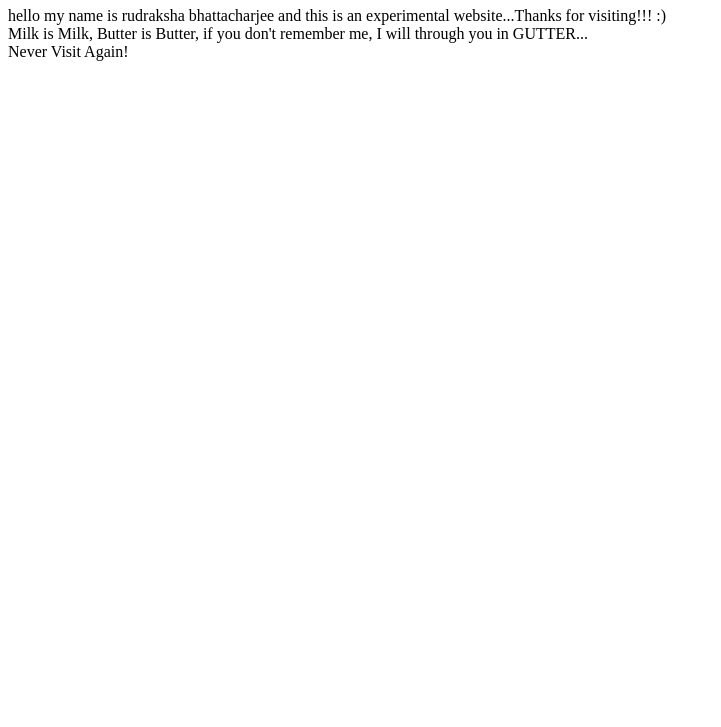
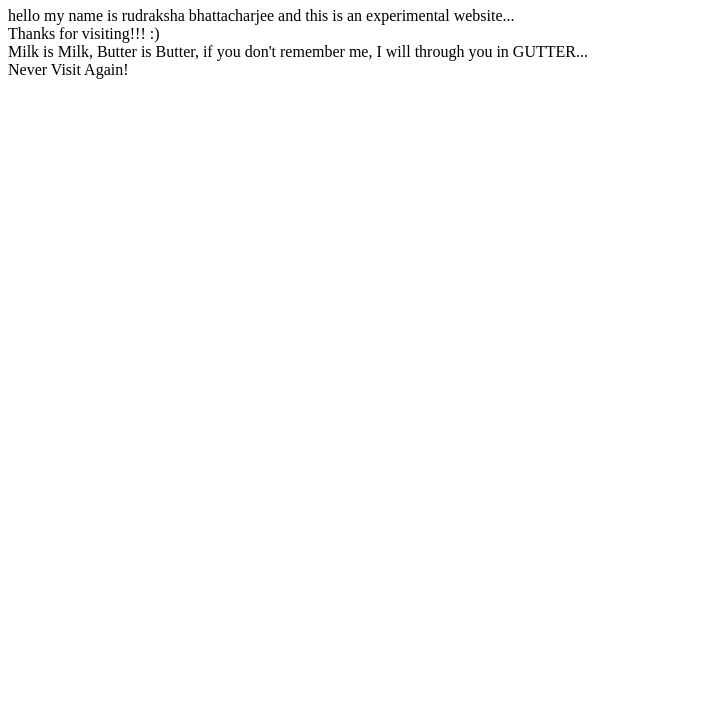
Before and after one commit to rudraksha12/hi, a plain HTML site: page index.html in a window 1280 px wide. Shown: the part 73-800 px from the top of the page, without its empty margins (0-721 px from the left). Drawn offline with Linux system fonts and the light colour scheme.

Commit message:
Update index.html

```diff
--- a/index.html
+++ b/index.html
@@ -5,7 +5,7 @@
 <head><h1>RUDRAKSHA BHATTACHARJEE</h1></head>
 
 <body>
-hello my name is rudraksha bhattacharjee and this is an experimental website...Thanks for visiting!!! :) <br>
+hello my name is rudraksha bhattacharjee and this is an experimental website...<br>Thanks for visiting!!! :) <br>
 Milk is Milk, Butter is Butter, if you don't remember me, I will through you in GUTTER... <br>
 Never Visit Again!
 </body>
```
